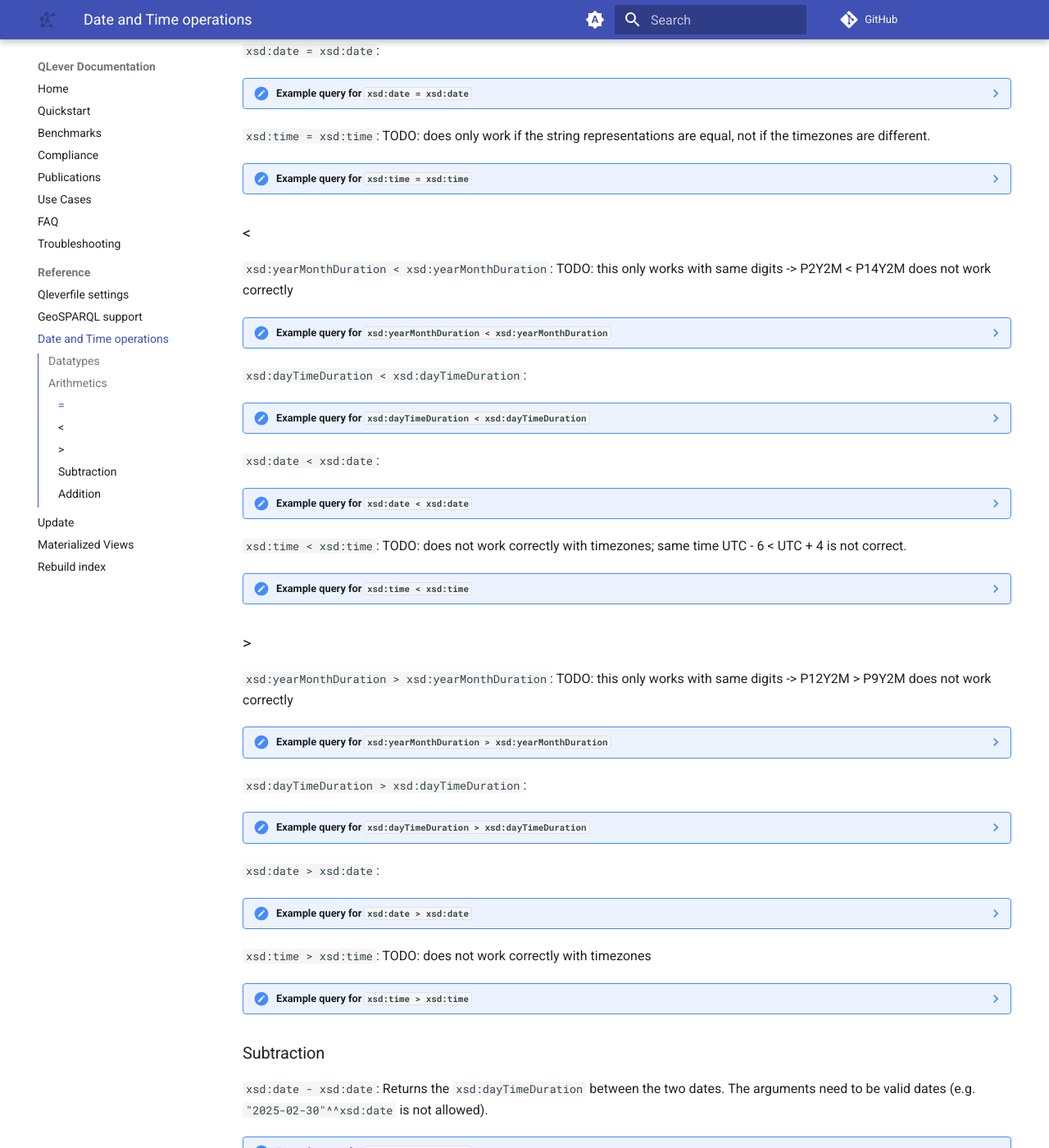
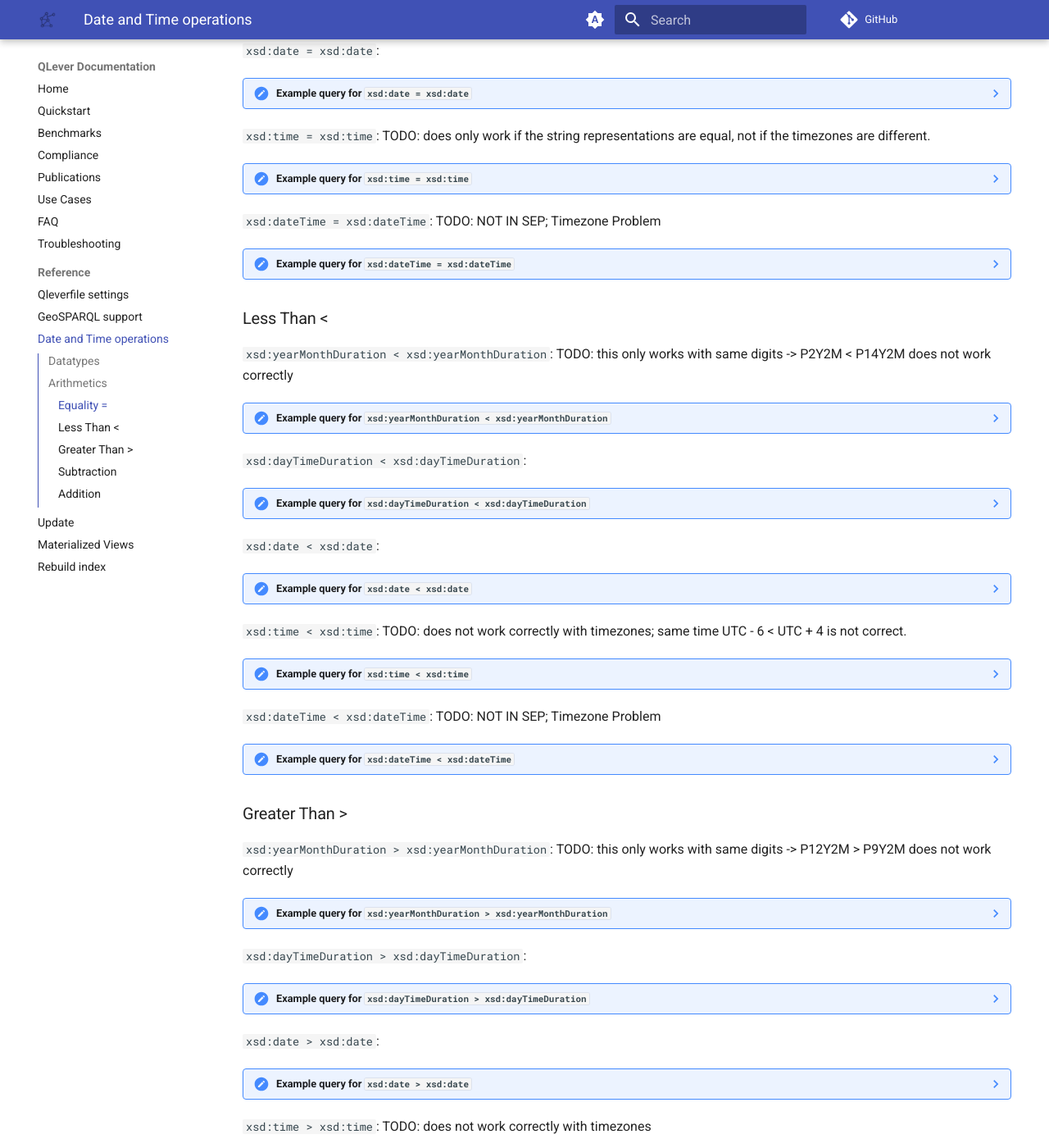
Before and after one commit to qlever-dev/qlever-docs, an MkDocs documentation site: the page built from docs/datetime.md, in a window 1280 px wide and 1400 px high, scrolled down 1075 px. Shown: the whole window at 82% size. Built offline with MkDocs 1.6.1 and Material for MkDocs 9.7.7, drawn with Linux system fonts in a browser that asks for light colours; plug-ins that fetch from the network failed and are left out; comment, search, counter and statistics services are not loaded; the version menu is left out; some of the changed text lies outside the part shown.

Commit message:
DateTime Operations that are not in SEP but supported

````diff
--- a/docs/datetime.md
+++ b/docs/datetime.md
@@ -21,7 +21,7 @@ TODO: dateTime = < > ist auch supported aber nicht im SEP (auch hier Probleme mi
 
 ## Arithmetics
 
-### =
+### Equality  =
 
 `xsd:duration = xsd:duration`<a id="durationEQduration"></a>:
 ??? note "Example query for `xsd:duration = xsd:duration`"
@@ -74,7 +74,24 @@ TODO: dateTime = < > ist auch supported aber nicht im SEP (auch hier Probleme mi
     }
     ```
 
-### <
+`xsd:dateTime = xsd:dateTime`<a id="dateTimeEQdateTime"></a>: TODO: NOT IN SEP; Timezone Problem
+??? note "Example query for `xsd:dateTime = xsd:dateTime`"
+
+    The first two dates and times are equal. The third date has another time.
+
+    ```sparql {data-demo-engine="osm-planet"}
+    PREFIX xsd: <http://www.w3.org/2001/XMLSchema#>
+    SELECT ?date1 ?date2 ?date3 ?eq ?neq
+    WHERE {
+        BIND("2025-12-24T18:15:00Z"^^xsd:dateTime AS ?date1)
+	    BIND("2025-12-24T18:15:00Z"^^xsd:dateTime AS ?date2)
+	    BIND("2025-12-24T18:20:30Z"^^xsd:dateTime AS ?date3)
+		BIND(?date1 = ?date2 AS ?eq)
+		BIND(?date1 = ?date3 AS ?neq)
+    }
+    ```
+
+### Less Than  <
 
 `xsd:yearMonthDuration < xsd:yearMonthDuration`<a id="yearMonthDurationLTyearMonthDuration"></a>: TODO: this only works with same digits -> P2Y2M < P14Y2M does not work correctly
 ??? note "Example query for `xsd:yearMonthDuration < xsd:yearMonthDuration`"
@@ -144,7 +161,23 @@ TODO: dateTime = < > ist auch supported aber nicht im SEP (auch hier Probleme mi
     }
     ```
 
-### >
+`xsd:dateTime < xsd:dateTime`<a id="dateTimeLTdateTime"></a>: TODO: NOT IN SEP; Timezone Problem
+??? note "Example query for `xsd:dateTime < xsd:dateTime`"
+
+    The dates are equal, but the first time is earlier than the second.
+
+    ```sparql {data-demo-engine="osm-planet"}
+    PREFIX xsd: <http://www.w3.org/2001/XMLSchema#>
+    SELECT ?date1 ?date2 ?lt1 ?lt2
+    WHERE {
+        BIND("2025-12-24T14:15:00Z"^^xsd:dateTime AS ?date1)
+	    BIND("2025-12-24T18:15:00Z"^^xsd:dateTime AS ?date2)
+		BIND(?date1 < ?date2 AS ?lt1)
+		BIND(?date2 < ?date1 AS ?lt2)
+    }
+    ```
+
+### Greater Than  >
 
 `xsd:yearMonthDuration > xsd:yearMonthDuration`<a id="yearMonthDurationGTyearMonthDuration"></a>: TODO: this only works with same digits -> P12Y2M > P9Y2M does not work correctly
 ??? note "Example query for `xsd:yearMonthDuration > xsd:yearMonthDuration`"
@@ -211,6 +244,22 @@ TODO: dateTime = < > ist auch supported aber nicht im SEP (auch hier Probleme mi
 
         BIND(?time1 > ?time2 AS ?gt1)
         BIND(?time2 > ?time1 AS ?gt2)
+    }
+    ```
+
+`xsd:dateTime > xsd:dateTime`<a id="dateTimeGTdateTime"></a>: TODO: NOT IN SEP; Timezone Problem
+??? note "Example query for `xsd:dateTime > xsd:dateTime`"
+
+    The dates are equal, but the first time is later than the second.
+
+    ```sparql {data-demo-engine="osm-planet"}
+    PREFIX xsd: <http://www.w3.org/2001/XMLSchema#>
+    SELECT ?date1 ?date2 ?gt1 ?gt2
+    WHERE {
+        BIND("2025-12-24T18:15:00Z"^^xsd:dateTime AS ?date1)
+	    BIND("2025-12-24T14:15:00Z"^^xsd:dateTime AS ?date2)
+		BIND(?date1 > ?date2 AS ?gt1)
+		BIND(?date2 > ?date1 AS ?gt2)
     }
     ```
 
````
